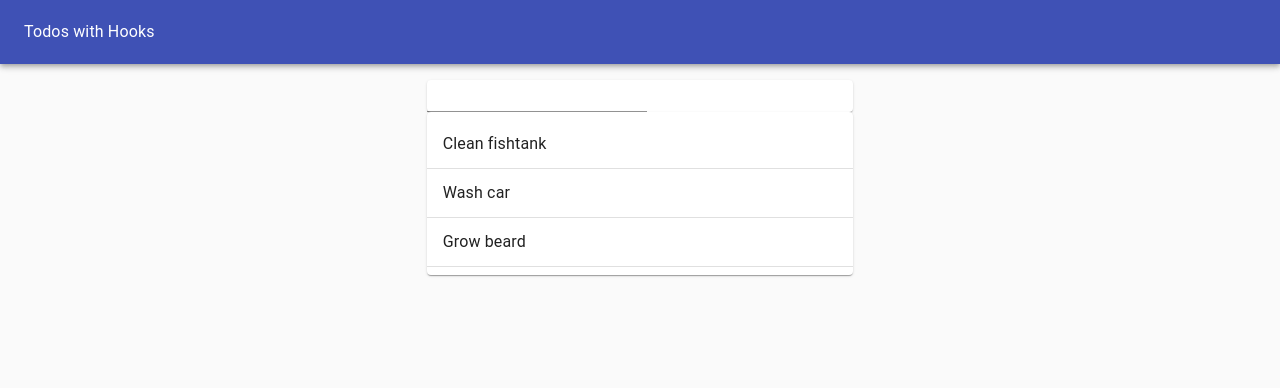
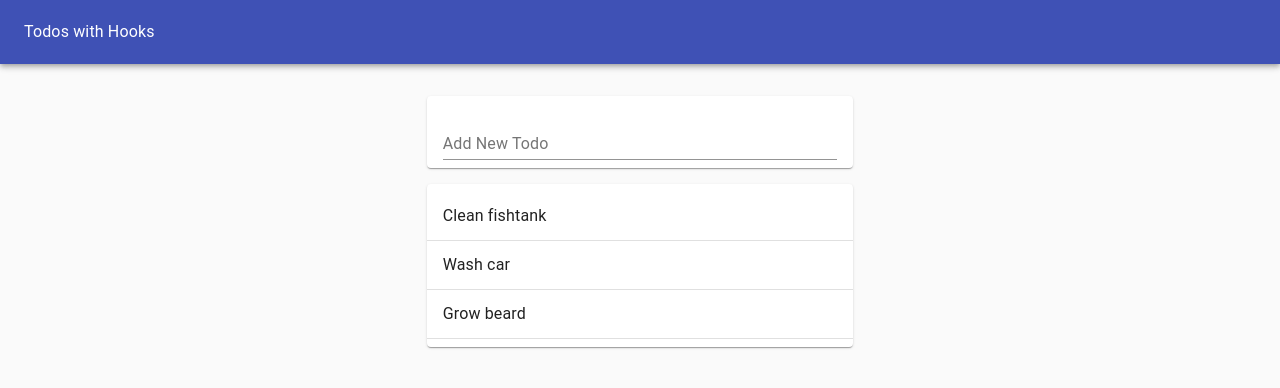
Before and after one commit to super8989/React_hooks_todo, a React (Create React App) app: page / in a window 1280 px wide. Shown: the top 388 px of the page. Built offline with nearby package versions, Linux system fonts and the light colour scheme.

Commit message:
styled TodoForm

```diff
--- a/src/TodoForm.js
+++ b/src/TodoForm.js
@@ -9,7 +9,7 @@
 	const [value, handleChange, reset] = useInputState("");
 
 	return (
-		<Paper>
+		<Paper style={{ margin: "1rem 0", padding: "0 1rem" }}>
 			<form
 				onSubmit={e => {
 					e.preventDefault();
@@ -17,7 +17,13 @@
 					reset();
 				}}
 			>
-				<TextField value={value} onChange={handleChange} />
+				<TextField
+					value={value}
+					onChange={handleChange}
+					margin='normal'
+					label='Add New Todo'
+					fullWidth
+				/>
 			</form>
 		</Paper>
 	);
```
